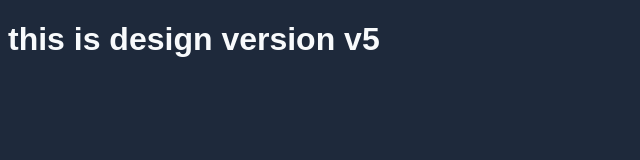
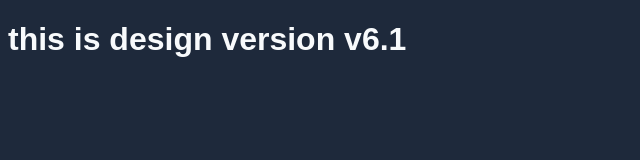
Before and after one commit to a-m-IT/myrepo, a plain HTML site: page index.html in a window 1280 px wide. Shown: the full height of the page, 0-640 px from the left. Drawn offline with Linux system fonts and the light colour scheme.

Commit message:
changed to v6.1

```diff
--- a/index.html
+++ b/index.html
@@ -7,6 +7,6 @@
     <title>Document</title>
 </head>
 <body>
-    <h1>this is design version v5 </h1>
+    <h1>this is design version v6.1 </h1>
 </body>
 </html>
```
